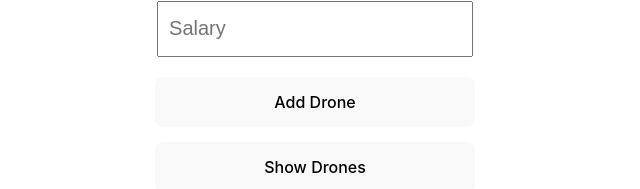
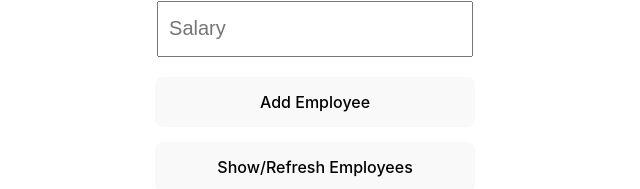
Before and after one commit to Cal3123/MySql-Stored-Procedures---Views-Using-Express.js-Node.js-ViteReact.js-, a React (Vite) app in the folder client/: page /add_employee in a window 1280 px wide. Shown: the part 909-1098 px from the top of the page, without its empty margins (0-640 px from the left). Built offline with nearby package versions, Linux system fonts and the light colour scheme.

Commit message:
Bug Fixes

```diff
--- a/client/src/Pages/Add_employee.jsx
+++ b/client/src/Pages/Add_employee.jsx
@@ -81,14 +81,14 @@ function Add_employee() {
             <input
               type="text"
               onChange={(event) => {
-                setIpFirstName(parseInt(event.target.value));
+                setIpFirstName(event.target.value);
               }}
             />
             <label>{colNames[2]}:</label>
             <input
               type="text"
               onChange={(event) => {
-                setIpLastName(parseInt(event.target.value));
+                setIpLastName(event.target.value);
               }}
             />
             <label>{colNames[3]}:</label>
@@ -133,10 +133,10 @@ function Add_employee() {
                 setIpSalary(parseInt(event.target.value));
               }} placeholder="Salary"
             />
-            <button onClick={addEmployee}>Add Drone</button>
+            <button onClick={addEmployee}>Add Employee</button>
           </div>
           <div className="employees">
-            <button onClick={getEmployees}>Show Drones</button>
+            <button onClick={getEmployees}>Show/Refresh Employees</button>
           </div>
       </div>
       <Table list={employees}/>
```
Also changed, not shown: 1 other file (tests, documents, lock files or other folders).
